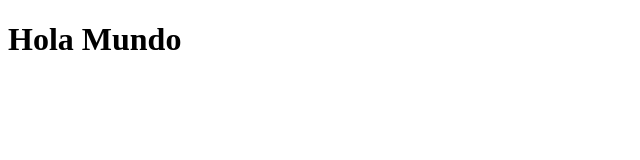
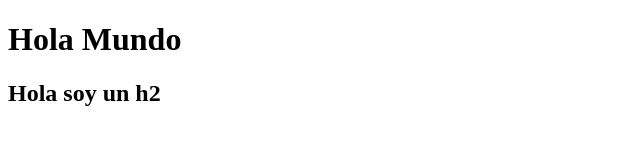
Before and after one commit to joselautaro/ejemplo, a plain HTML site: page index.html in a window 1280 px wide. Shown: the whole page, without its empty margins (0-640 px from the left). Drawn offline with Linux system fonts and the light colour scheme.

Commit message:
Agregamos un h2 en la rama secundaria

```diff
--- a/index.html
+++ b/index.html
@@ -7,6 +7,7 @@
 </head>
 <body>
     <h1>Hola Mundo</h1>
+    <h2>Hola soy un h2</h2>
 
 </body>
 </html>
```
